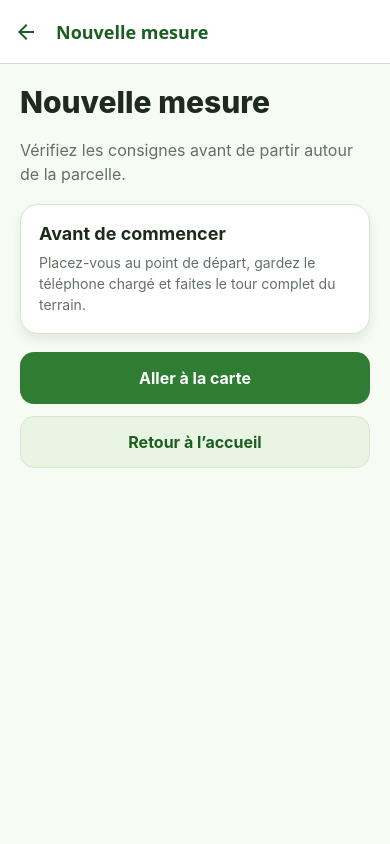
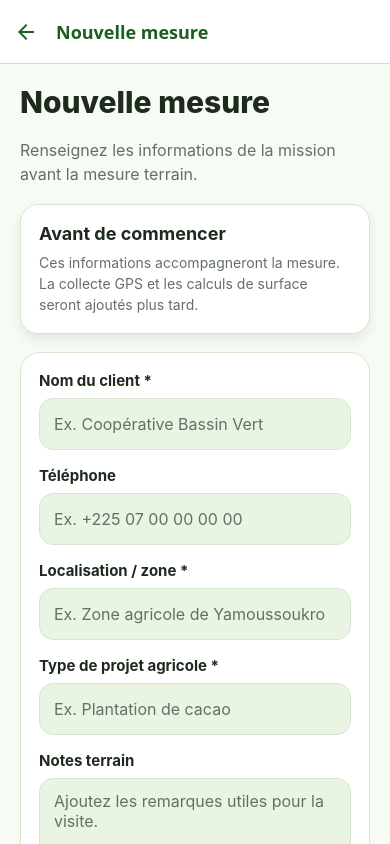
Before and after one commit to walterdarius100/agri-measure, a React Native app: screen /NewMeasurement in a window 390 px wide. Built offline with nearby package versions, Linux system fonts and the light colour scheme; what react-native-worklets would draw is missing.

Commit message:
Add measurement info form

```diff
--- a/src/screens/MeasureMapScreen.js
+++ b/src/screens/MeasureMapScreen.js
@@ -5,13 +5,36 @@ import InfoCard from '../components/InfoCard';
 import PrimaryButton from '../components/PrimaryButton';
 import screenStyles from './screenStyles';
 
-export default function MeasureMapScreen({ navigation }) {
+export default function MeasureMapScreen({ navigation, route }) {
+  const measurementInfo = route.params?.measurementInfo;
+
   return (
     <ScrollView contentContainerStyle={screenStyles.content} style={screenStyles.container}>
       <Text style={screenStyles.title}>Carte de mesure</Text>
       <Text style={screenStyles.subtitle}>Écran réservé au suivi GPS et à l’affichage de la trace.</Text>
 
       <AccuracyBadge />
+
+      {measurementInfo ? (
+        <View style={screenStyles.measurementSummary}>
+          <Text style={screenStyles.summaryTitle}>Informations de la mesure</Text>
+
+          <View style={screenStyles.summaryItem}>
+            <Text style={screenStyles.summaryLabel}>Nom du client</Text>
+            <Text style={screenStyles.summaryValue}>{measurementInfo.clientName}</Text>
+          </View>
+
+          <View style={screenStyles.summaryItem}>
+            <Text style={screenStyles.summaryLabel}>Localisation</Text>
+            <Text style={screenStyles.summaryValue}>{measurementInfo.locationName}</Text>
+          </View>
+
+          <View style={screenStyles.summaryItem}>
+            <Text style={screenStyles.summaryLabel}>Type de projet</Text>
+            <Text style={screenStyles.summaryValue}>{measurementInfo.projectType}</Text>
+          </View>
+        </View>
+      ) : null}
 
       <View style={screenStyles.placeholder}>
         <Text style={screenStyles.placeholderText}>
--- a/src/screens/NewMeasurementScreen.js
+++ b/src/screens/NewMeasurementScreen.js
@@ -1,22 +1,131 @@
-import { ScrollView, Text, View } from 'react-native';
+import { useState } from 'react';
+import { ScrollView, Text, TextInput, View } from 'react-native';
 
 import InfoCard from '../components/InfoCard';
 import PrimaryButton from '../components/PrimaryButton';
+import colors from '../constants/colors';
 import screenStyles from './screenStyles';
 
+const initialFormState = {
+  clientName: '',
+  phone: '',
+  locationName: '',
+  projectType: '',
+  notes: '',
+};
+
 export default function NewMeasurementScreen({ navigation }) {
+  const [form, setForm] = useState(initialFormState);
+  const [errorMessage, setErrorMessage] = useState('');
+
+  function updateField(fieldName, value) {
+    setForm((currentForm) => ({
+      ...currentForm,
+      [fieldName]: value,
+    }));
+
+    if (errorMessage) {
+      setErrorMessage('');
+    }
+  }
+
+  function handleStartMeasurement() {
+    const measurementInfo = {
+      clientName: form.clientName.trim(),
+      phone: form.phone.trim(),
+      locationName: form.locationName.trim(),
+      projectType: form.projectType.trim(),
+      notes: form.notes.trim(),
+    };
+
+    if (!measurementInfo.clientName || !measurementInfo.locationName || !measurementInfo.projectType) {
+      setErrorMessage('Veuillez renseigner le nom du client, la localisation / zone et le type de projet agricole.');
+      return;
+    }
+
+    navigation.navigate('MeasureMap', { measurementInfo });
+  }
+
   return (
-    <ScrollView contentContainerStyle={screenStyles.content} style={screenStyles.container}>
+    <ScrollView
+      contentContainerStyle={screenStyles.content}
+      keyboardShouldPersistTaps="handled"
+      style={screenStyles.container}>
       <Text style={screenStyles.title}>Nouvelle mesure</Text>
-      <Text style={screenStyles.subtitle}>Vérifiez les consignes avant de partir autour de la parcelle.</Text>
+      <Text style={screenStyles.subtitle}>Renseignez les informations de la mission avant la mesure terrain.</Text>
 
       <InfoCard
         title="Avant de commencer"
-        description="Placez-vous au point de départ, gardez le téléphone chargé et faites le tour complet du terrain."
+        description="Ces informations accompagneront la mesure. La collecte GPS et les calculs de surface seront ajoutés plus tard."
       />
 
+      <View style={screenStyles.formCard}>
+        <View style={screenStyles.formField}>
+          <Text style={screenStyles.inputLabel}>Nom du client *</Text>
+          <TextInput
+            autoCapitalize="words"
+            onChangeText={(value) => updateField('clientName', value)}
+            placeholder="Ex. Coopérative Bassin Vert"
+            placeholderTextColor={colors.muted}
+            style={screenStyles.textInput}
+            value={form.clientName}
+          />
+        </View>
+
+        <View style={screenStyles.formField}>
+          <Text style={screenStyles.inputLabel}>Téléphone</Text>
+          <TextInput
+            keyboardType="phone-pad"
+            onChangeText={(value) => updateField('phone', value)}
+            placeholder="Ex. +225 07 00 00 00 00"
+            placeholderTextColor={colors.muted}
+            style={screenStyles.textInput}
+            value={form.phone}
+          />
+        </View>
+
+        <View style={screenStyles.formField}>
+          <Text style={screenStyles.inputLabel}>Localisation / zone *</Text>
+          <TextInput
+            autoCapitalize="words"
+            onChangeText={(value) => updateField('locationName', value)}
+            placeholder="Ex. Zone agricole de Yamoussoukro"
+            placeholderTextColor={colors.muted}
+            style={screenStyles.textInput}
+            value={form.locationName}
+          />
+        </View>
+
+        <View style={screenStyles.formField}>
+          <Text style={screenStyles.inputLabel}>Type de projet agricole *</Text>
+          <TextInput
+            autoCapitalize="sentences"
+            onChangeText={(value) => updateField('projectType', value)}
+            placeholder="Ex. Plantation de cacao"
+            placeholderTextColor={colors.muted}
+            style={screenStyles.textInput}
+            value={form.projectType}
+          />
+        </View>
+
+        <View style={screenStyles.formField}>
+          <Text style={screenStyles.inputLabel}>Notes terrain</Text>
+          <TextInput
+            multiline
+            onChangeText={(value) => updateField('notes', value)}
+            placeholder="Ajoutez les remarques utiles pour la visite."
+            placeholderTextColor={colors.muted}
+            style={[screenStyles.textInput, screenStyles.textArea]}
+            textAlignVertical="top"
+            value={form.notes}
+          />
+        </View>
+
+        {errorMessage ? <Text style={screenStyles.errorText}>{errorMessage}</Text> : null}
+      </View>
+
       <View style={screenStyles.buttonGroup}>
-        <PrimaryButton label="Aller à la carte" onPress={() => navigation.navigate('MeasureMap')} />
+        <PrimaryButton label="Commencer la mesure" onPress={handleStartMeasurement} />
         <PrimaryButton label="Retour à l’accueil" onPress={() => navigation.navigate('Home')} variant="secondary" />
       </View>
     </ScrollView>
--- a/src/screens/screenStyles.js
+++ b/src/screens/screenStyles.js
@@ -22,6 +22,69 @@ const screenStyles = StyleSheet.create({
     fontSize: 16,
     lineHeight: 24,
   },
+  formCard: {
+    backgroundColor: colors.surface,
+    borderColor: colors.border,
+    borderRadius: 20,
+    borderWidth: 1,
+    gap: 16,
+    padding: 18,
+  },
+  formField: {
+    gap: 8,
+  },
+  inputLabel: {
+    color: colors.text,
+    fontSize: 15,
+    fontWeight: '700',
+  },
+  textInput: {
+    backgroundColor: colors.surfaceAlt,
+    borderColor: colors.border,
+    borderRadius: 14,
+    borderWidth: 1,
+    color: colors.text,
+    fontSize: 16,
+    minHeight: 52,
+    paddingHorizontal: 14,
+    paddingVertical: 12,
+  },
+  textArea: {
+    minHeight: 110,
+  },
+  errorText: {
+    color: colors.danger,
+    fontSize: 14,
+    fontWeight: '700',
+    lineHeight: 20,
+  },
+  measurementSummary: {
+    backgroundColor: colors.surface,
+    borderColor: colors.border,
+    borderRadius: 20,
+    borderWidth: 1,
+    gap: 12,
+    padding: 18,
+  },
+  summaryTitle: {
+    color: colors.primaryDark,
+    fontSize: 18,
+    fontWeight: '800',
+  },
+  summaryItem: {
+    gap: 4,
+  },
+  summaryLabel: {
+    color: colors.muted,
+    fontSize: 13,
+    fontWeight: '700',
+    textTransform: 'uppercase',
+  },
+  summaryValue: {
+    color: colors.text,
+    fontSize: 16,
+    fontWeight: '600',
+  },
   buttonGroup: {
     gap: 12,
   },
```
